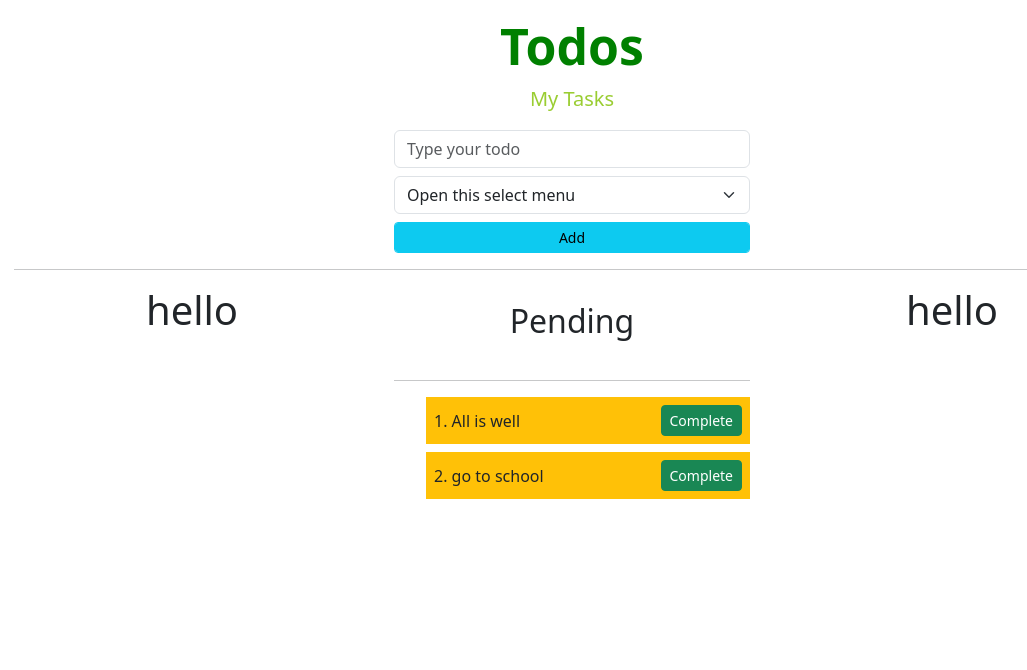
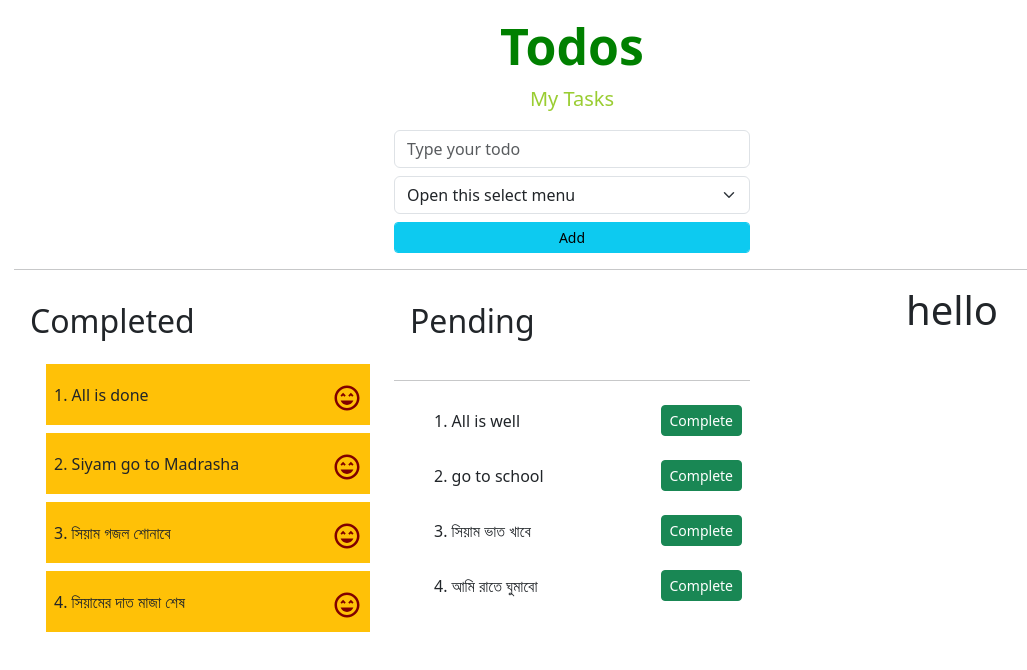
Before and after one commit to SiddiqueAhmed1/basic-todos, a React (Vite) app: page / in a window 1280 px wide. Shown: the top 670 px of the page, without its empty margins (68-1095 px from the left). Built offline with nearby package versions, Linux system fonts and the light colour scheme; data requests are answered from the project's data file.

Commit message:
complete todo add done

```diff
--- a/db.json
+++ b/db.json
@@ -14,6 +14,36 @@
       "id": "314c",
       "title": "go to school",
       "type": "Pending"
+    },
+    {
+      "id": "48f8",
+      "title": "Siyam go to Madrasha",
+      "type": "Completed"
+    },
+    {
+      "id": "618d",
+      "title": "সিয়াম ভাত খাবে",
+      "type": "Pending"
+    },
+    {
+      "id": "a991",
+      "title": "সিয়াম গজল শোনাবে",
+      "type": "Completed"
+    },
+    {
+      "id": "d91c",
+      "title": "আমি রাতে ঘুমাবো",
+      "type": "Pending"
+    },
+    {
+      "id": "23a1",
+      "title": "সিয়ামের দাত মাজা শেষ",
+      "type": "Completed"
+    },
+    {
+      "id": "9e34",
+      "title": "Are you want to go there",
+      "type": "Deleted"
     }
   ]
 }
--- a/src/components/Todos.css
+++ b/src/components/Todos.css
@@ -16,5 +16,8 @@ ul{
 }
 li{
     list-style: none;
-    padding: 0;
+    padding-left: 0;
 }
+ol, ul {
+    padding-left: 0;
+}
--- a/src/components/Todos.jsx
+++ b/src/components/Todos.jsx
@@ -2,6 +2,8 @@ import { useEffect, useState } from "react";
 import "./Todos.css";
 import axios from "axios";
 import Swal from "sweetalert2";
+import { MdOutlineSentimentVerySatisfied } from "react-icons/md";
+import TypeCheck from "./TypeCheck";
 
 const Todos = () => {
   // input state
@@ -13,7 +15,10 @@ const Todos = () => {
   const [todos, setTodo] = useState([]);
 
   //pending todo state
-  const [pendingTodo, setPendingTodo] = useState([])
+  const [pendingTodo, setPendingTodo] = useState([]);
+
+  //complete todos
+  const [completeTodo, setCompleteTodo] = useState([]);
 
   // input value
   const handleInput = (e) => {
@@ -48,8 +53,9 @@ const Todos = () => {
       });
     }
     setTimeout(() => {
-      pendingTodos()
-      getTodo()
+      pendingTodos();
+      getTodo();
+      completedTodos();
     }, 1000);
   };
 
@@ -62,21 +68,29 @@ const Todos = () => {
   // Function to fetch and filter pending todos
   const pendingTodos = async () => {
     try {
-
       const response = await axios.get("http://localhost:7070/todos");
-        const data = response.data.filter((item) => item.type === 'Pending');
+      const data = response.data.filter((item) => item.type === "Pending");
       console.log("API Response:", response.data);
       setPendingTodo(data);
     } catch (error) {
       console.error("Error fetching pending todos:", error);
     }
+  };
+  // Function to fetch and filter completed todos
+  const completedTodos = async () => {
+    try {
+      const response = await axios.get("http://localhost:7070/todos");
+      const data = response.data.filter((item) => item.type === "Completed");
+      console.log("API Response:", response.data);
+      setCompleteTodo(data);
+    } catch (error) {
+      console.error("Error fetching pending todos:", error);
     }
-
-
-
+  };
 
   useEffect(() => {
-    pendingTodos()
+    pendingTodos();
+    completedTodos();
   }, []);
 
   return (
@@ -124,18 +138,36 @@ const Todos = () => {
         <hr />
         <div className="todos">
           <div className="row">
-            <div className="col-lg-4 text-center">
-              <h1>hello</h1>
+            <div className="col-lg-4 ">
+              <h2 className=" d-inline-block p-3">Completed</h2>
+
+              <ul>
+                {completeTodo?.length > 0 ? (
+                  completeTodo.map((item, index) => (
+                    <li
+                      key={index}
+                      className="d-flex justify-content-between bg-warning p-2 align-items-center mb-2"
+                    >
+                      {index + 1}. {item.title}
+                      <i style={{ fontSize :'30px', color : 'maroon'}} ><MdOutlineSentimentVerySatisfied ></MdOutlineSentimentVerySatisfied></i>
+                    </li>
+                  ))
+                ) : (
+                  <li>No todos found</li>
+                )}
+              </ul>
             </div>
-            <div className="col-lg-4 text-center ">
+            <div className="col-lg-4  ">
               <div className="pending-todos">
                 <h2 className=" d-inline-block p-3">Pending</h2>
               <hr />
                 <ul>
                   {pendingTodo?.length > 0 ? (
                     pendingTodo.map((item, index) => (
-
-                      <li key={index} className="d-flex justify-content-between bg-warning p-2 align-items-center mb-2">
+                      <li
+                        key={index}
+                        className='d-flex justify-content-between bg- p-2 align-items-center mb-2'
+                      >
                         {index + 1}. {item.title}
                         <button className="btn btn-sm btn-success">
                           Complete
@@ -158,5 +190,4 @@ const Todos = () => {
   );
 };
 
-
 export default Todos;
--- /dev/null
+++ b/src/components/TypeCheck.jsx
@@ -0,0 +1,17 @@
+import React from "react";
+const TypeCheck = (type) => {
+  switch (type) {
+    case "Pending":
+      return "yellow";
+      break;
+    case "Completed":
+      return "green";
+      break;
+
+    case "Deleted":
+      return "red";
+      break;
+  }
+};
+
+export default TypeCheck;
--- a/src/index.css
+++ b/src/index.css
@@ -2,7 +2,7 @@
   padding: 0;
   margin: 0;
   box-sizing: border-box;
-
+  padding-left: 0;
 
 }
 
@@ -11,5 +11,5 @@ body{
 }
 
 ul{
-  padding-left: 0;
+
 }
```
Lines whose indentation alone changed are shown as unchanged.
